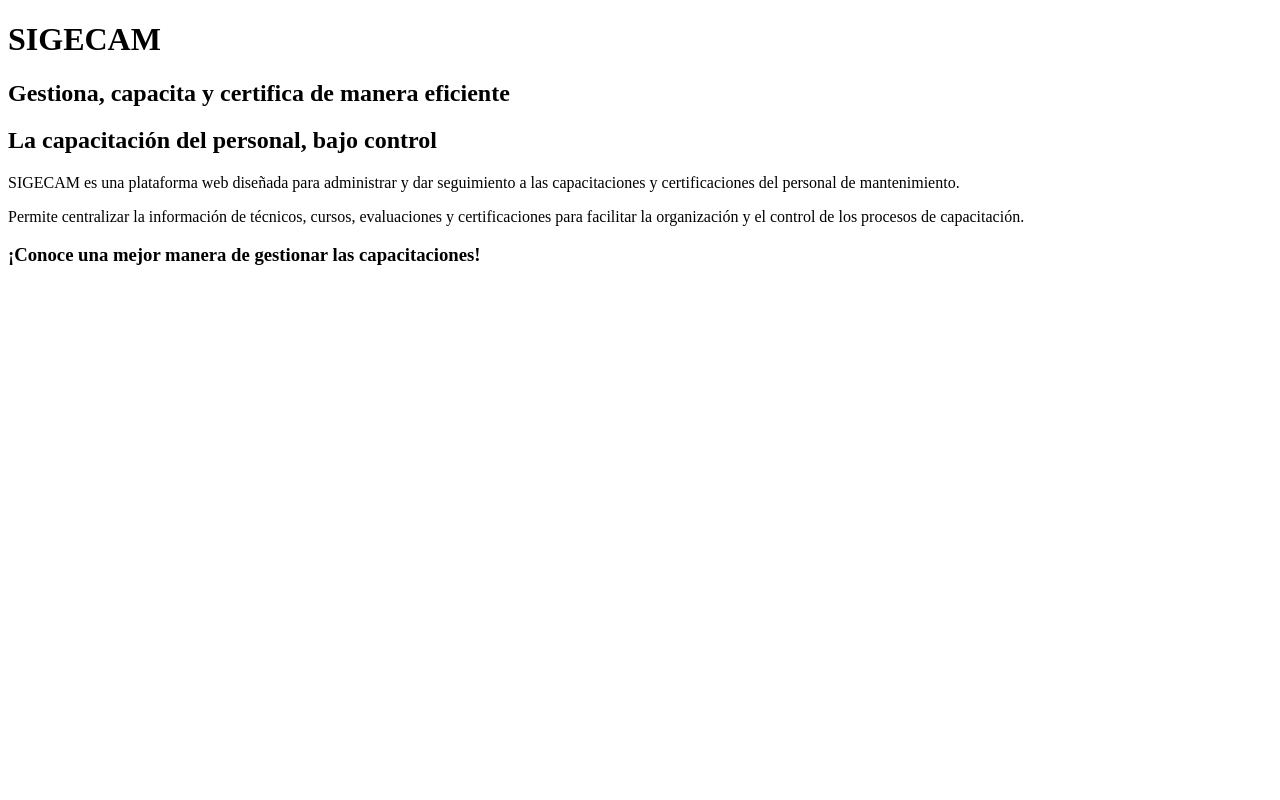
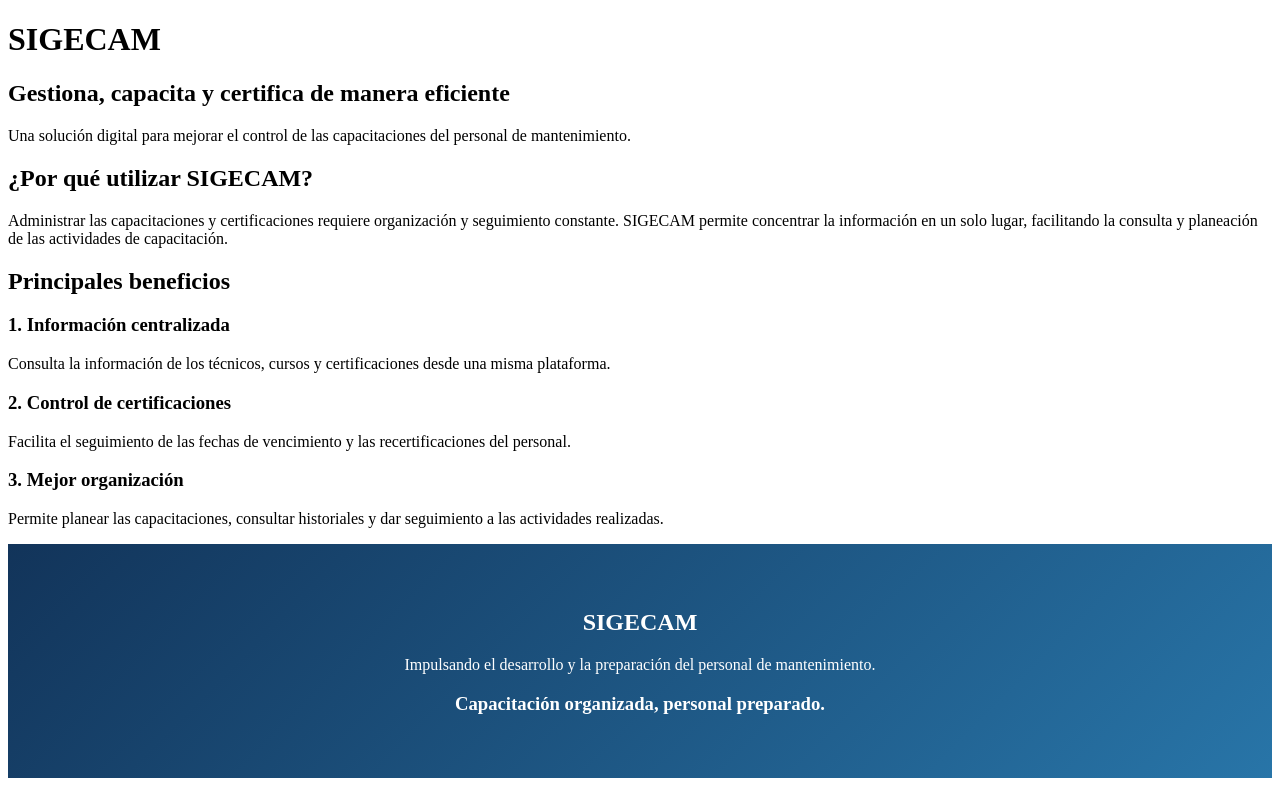
Before and after one commit to abt2207/SIGECAM, a plain HTML site: page src/index.html in a window 1280 px wide. Drawn offline with Linux system fonts and the light colour scheme.

Commit message:
Mejorar contenido promocional

```diff
--- a/src/index.html
+++ b/src/index.html
@@ -10,28 +10,69 @@
     <header>
         <h1>SIGECAM</h1>
         <h2>Gestiona, capacita y certifica de manera eficiente</h2>
+        <p>
+            Una solución digital para mejorar el control
+            de las capacitaciones del personal de mantenimiento.
+        </p>
     </header>
 
     <main>
+
         <section>
-            <h2>La capacitación del personal, bajo control</h2>
+            <h2>¿Por qué utilizar SIGECAM?</h2>
 
             <p>
-                SIGECAM es una plataforma web diseñada para
-                administrar y dar seguimiento a las capacitaciones
-                y certificaciones del personal de mantenimiento.
+                Administrar las capacitaciones y certificaciones
+                requiere organización y seguimiento constante.
+                SIGECAM permite concentrar la información en
+                un solo lugar, facilitando la consulta y
+                planeación de las actividades de capacitación.
             </p>
+        </section>
 
-            <p>
-                Permite centralizar la información de técnicos,
-                cursos, evaluaciones y certificaciones para
-                facilitar la organización y el control de los
-                procesos de capacitación.
-            </p>
+        <section>
+            <h2>Principales beneficios</h2>
 
-            <h3>¡Conoce una mejor manera de gestionar
-            las capacitaciones!</h3>
+            <article>
+                <h3>1. Información centralizada</h3>
+                <p>
+                    Consulta la información de los técnicos,
+                    cursos y certificaciones desde una misma
+                    plataforma.
+                </p>
+            </article>
+
+            <article>
+                <h3>2. Control de certificaciones</h3>
+                <p>
+                    Facilita el seguimiento de las fechas
+                    de vencimiento y las recertificaciones
+                    del personal.
+                </p>
+            </article>
+
+            <article>
+                <h3>3. Mejor organización</h3>
+                <p>
+                    Permite planear las capacitaciones,
+                    consultar historiales y dar seguimiento
+                    a las actividades realizadas.
+                </p>
+            </article>
         </section>
+
+        <section>
+            <div style="background: linear-gradient(135deg, #12345a, #2875a8);
+                        color: white; padding: 45px; text-align: center;">
+                <h2>SIGECAM</h2>
+                <p>
+                    Impulsando el desarrollo y la preparación
+                    del personal de mantenimiento.
+                </p>
+                <h3>Capacitación organizada, personal preparado.</h3>
+            </div>
+        </section>
+
     </main>
 
 </body>
```
